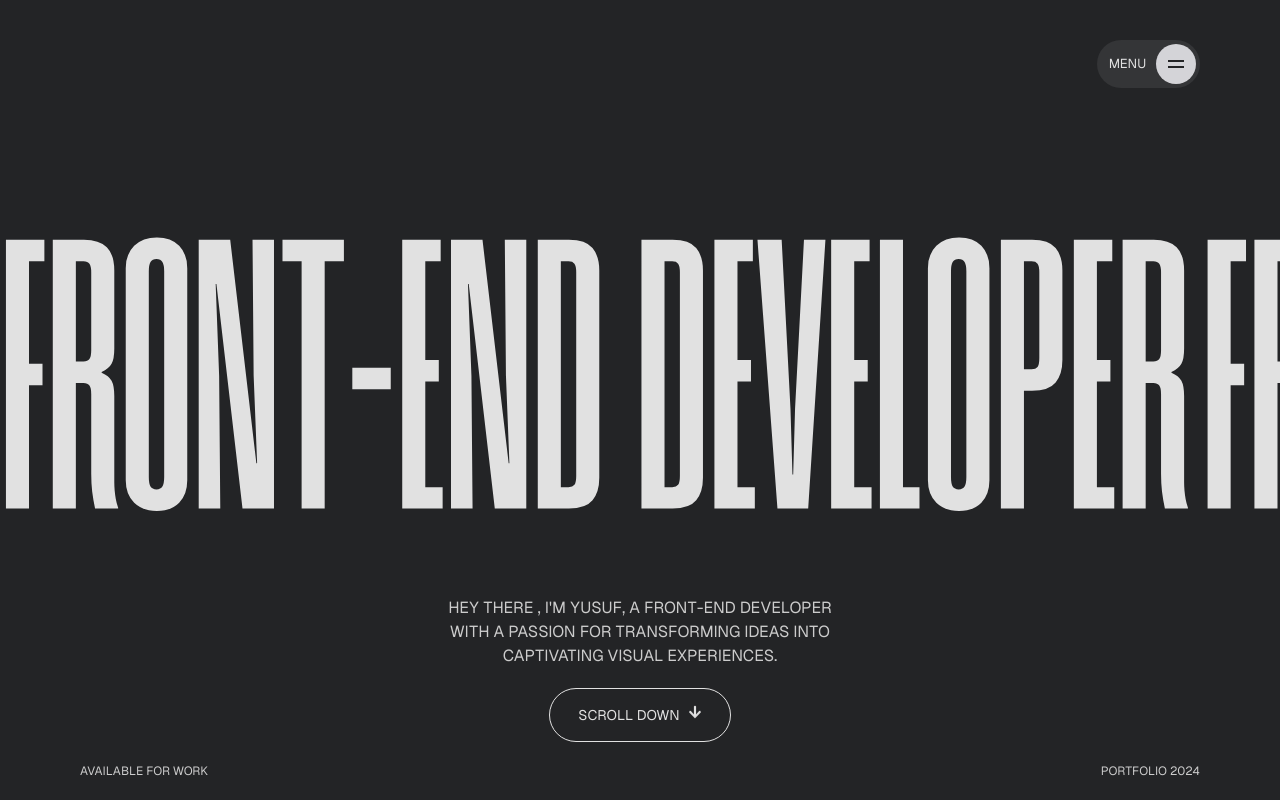
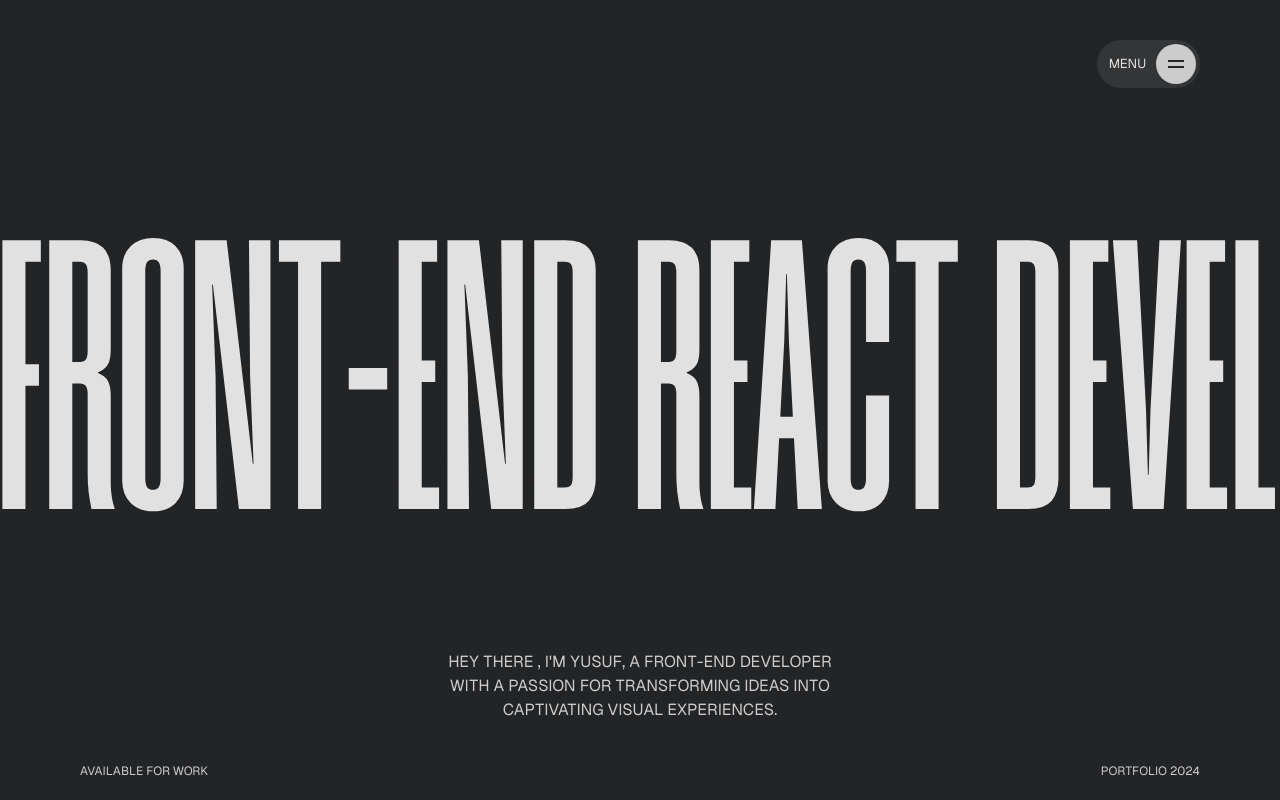
Before and after one commit to Yusuff-Dev/personal-website, a Next.js app: page / in a window 1280 px wide. Shown: the top 800 px of the page. Built offline with nearby package versions, Linux system fonts and the light colour scheme.

Commit message:
for watching

```diff
--- a/src/app/page.js
+++ b/src/app/page.js
@@ -2,6 +2,7 @@
 import { useEffect, useState } from "react";
 import { AnimatePresence } from "framer-motion";
 import Preloader from "../components/preloader";
+import Transition from '../components/transition'
 import Hero from "../components/home/hero";
 import Projects from '../components/home/projects'
 
@@ -18,9 +19,10 @@ export default function Home() {
 
   return (
     <main>
-      {/* <AnimatePresence mode="wait">
+      <AnimatePresence mode="wait">
         {isLoading && <Preloader />}
-      </AnimatePresence> */}
+      </AnimatePresence>
+      <Transition/>
       <Hero />
       <Projects />
     </main>
--- a/src/components/home/hero/index.jsx
+++ b/src/components/home/hero/index.jsx
@@ -1,22 +1,22 @@
 'use client'
-import Link from 'next/link'
-import { FaArrowDown } from "react-icons/fa";
 import Magnetic from '../../../components/magnetic'
 import Locomotive from '../../locomotive'
 
 function index() {
+
+
     return (
-        <section className='min-h-screen'>
-            <Locomotive>front-end developer</Locomotive>
-            <div className='flex flex-col items-center gap-10 md:gap-5 container absolute bottom-10 md:bottom-5'>
-                <p className='max-w-sm text-center uppercase mx-auto'>
+        <section id='#hero' className='h-screen'>
+            <Locomotive>front-end react developer</Locomotive>
+            <div className='flex flex-col items-center gap-10 absolute bottom-10 md:bottom-5 container'>
+                <p className='max-w-sm text-center uppercase'>
                     Hey there , I'm Yusuf, a front-end developer with a passion for transforming ideas into captivating visual experiences.
                 </p>
-                <Magnetic>
-                    <Link href="#projects" scroll={true} className='rounded-full border border-white-smoke text-white-smoke py-4 px-7 uppercase flex items-center gap-2 text-sm'>
+                {/* <Magnetic>
+                    <button className='rounded-full border border-white-smoke text-white-smoke py-4 px-7 uppercase flex items-center gap-2 text-sm'>
                         scroll down <FaArrowDown className='animate-bounce'/>
-                    </Link>
-                </Magnetic>
+                    </button>
+                </Magnetic> */}
                 <div className='flex items-center justify-between w-full'>
                     <Magnetic><p className='uppercase text-[0.75rem]'>available for work</p></Magnetic>
                     <Magnetic><p className='uppercase text-[0.75rem]'>portfolio 2024</p></Magnetic>
--- a/src/components/locomotive/index.jsx
+++ b/src/components/locomotive/index.jsx
@@ -38,10 +38,10 @@ function index({ children }) {
     };
     return (
         <div className="relative overflow-hidden h-screen mx-auto">
-            <div className={`absolute top-1/3 md:top-1/2 -translate-y-1/2 leading-[0.7]`}>
+            <div className={`absolute top-1/3 md:top-1/2 -translate-y-1/2`}>
                 <div ref={slider} className={`relative whitespace-nowrap`}>
                     <p className="locomotive text-white-smoke uppercase mx-3" ref={firstText}>{children}</p>
-                    <p className="locomotive text-white-smoke uppercase" ref={secondText}>{children}</p>
+                    <p className="locomotive text-white-smoke uppercase mx-3" ref={secondText}>{children}</p>
                 </div>
             </div>
         </div>
--- a/src/components/navbar/index.jsx
+++ b/src/components/navbar/index.jsx
@@ -24,9 +24,9 @@ export default function Home() {
             <div onClick={handleOpen} className="rounded-full bg-dark-grey px-3 flex items-center h-12 relative select-none cursor-pointer">
               <p className={`text-white-smoke font-inter text-[13px] ${isActive ? 'opacity-0' : 'opacity-100'} duration-500`}>MENU</p>
               <p className={`text-white-smoke font-inter text-[13px] ${isActive ? 'opacity-100' : 'opacity-0'} duration-500`}>CLOSE</p>
-              <button className={`absolute top-1 rounded-full w-10 h-10 flex flex-col gap-1 items-center justify-center bg-zinc-300 ${isActive ? 'left-1' : 'left-full -translate-x-[calc(100%+4px)]'} duration-500 ease-in`}>
-                <span className={`border border-bg-black block w-4 ${isActive ? 'rotate-45 translate-y-[3px]' : ''} duration-300`}></span>
-                <span className={`border border-bg-black block w-4 ${isActive ? '-rotate-45 -translate-y-[2.4px]' : ''} duration-300`}></span>
+              <button className={`absolute top-1 rounded-full w-10 h-10 flex flex-col gap-1 items-center justify-center bg-grey ${isActive ? 'left-1' : 'left-full -translate-x-[calc(100%+4px)]'} duration-700 ease`}>
+                <span className={`border border-bg-black block w-4 ${isActive ? 'rotate-45 translate-y-[3px]' : ''} duration-500`}></span>
+                <span className={`border border-bg-black block w-4 ${isActive ? '-rotate-45 -translate-y-[2.4px]' : ''} duration-500`}></span>
               </button>
             </div>
           </Magnetic>
--- a/src/components/transition/index.jsx
+++ b/src/components/transition/index.jsx
@@ -51,7 +51,7 @@ function index() {
         );
     };
     return (
-        <div ref={loader} className={`h-[calc(73vh+200px)] absolute top-0 w-full`}>
+        <div ref={loader} className={`h-[calc(100vh+200px)] absolute top-0 w-full`}>
             <svg className="w-full h-full">
                 <path className="stroke-black stroke-[1px]" ref={path}></path>
             </svg>
```
